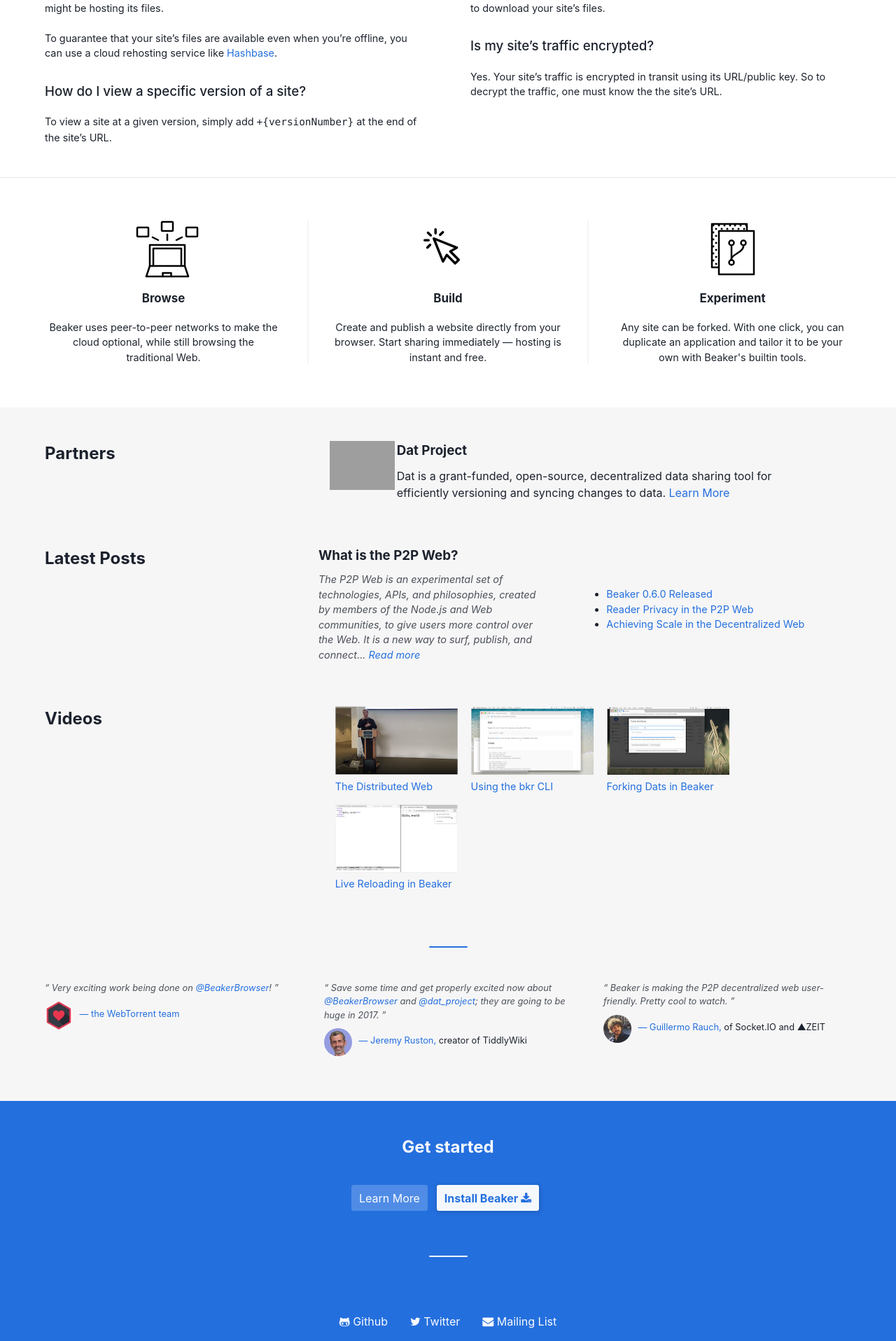
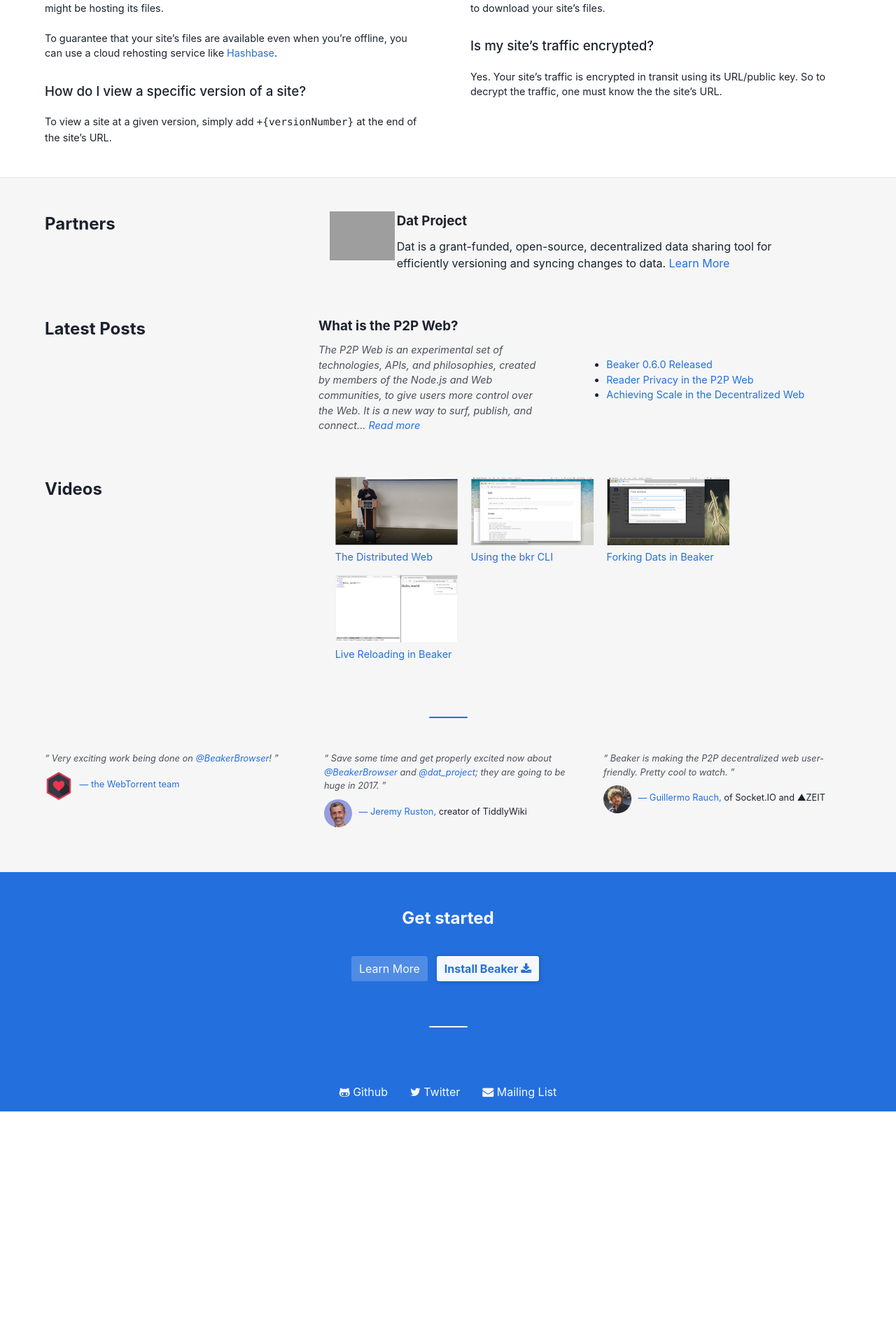
Before and after one commit to beakerbrowser/beakerbrowser.com, a Jekyll site: the page built from index.html, in a window 1280 px wide. Shown: the part 2334-4250 px from the top of the page at 70% size. Built offline with Jekyll 4.4.1, drawn with Linux system fonts in a browser that asks for light colours; after the commit the page ends 3922 px from its top, so only the background shows below that; grey boxes are pictures that could not be loaded.

Commit message:
Remove explainer section

```diff
--- a/css/pages/_home.scss
+++ b/css/pages/_home.scss
@@ -381,62 +381,6 @@
   }
 }
 
-.explainer {
-  @extend %grid-3;
-
- &__item {
-    @extend %col-1-3;
-    @extend %flex-container;
-    flex-direction: column;
-    max-width: 400px;
-    font-size: .9rem;
-    text-align: center;
-    padding: 3em 2em;
-
-    &:first-of-type {
-      padding-top: 0;
-    }
-
-    &:last-of-type {
-      padding-bottom: 0;
-    }
-
-    &:not(:last-of-type) {
-      border-bottom: 2px solid $gray--light;
-    }
-
-    @include respond-to(show-grid-3) {
-      padding: 0 2.5em;
-
-      &:not(:last-of-type) {
-        border-bottom: none;
-        border-right: 2px solid $gray--light;
-      }
-
-      &:first-of-type {
-        padding-left: 0;
-      }
-
-      &:last-of-type{
-        padding-right: 0;
-      }
-    }
-  }
-
-  img {
-    display: block;
-    margin: 0 auto 1em auto;
-  }
-
-  img.cursor {
-    padding: 0 1.25em .75em 0;
-  }
-
-  h3 {
-    margin-bottom: 1em;
-  }
-}
-
 .partners {
   @extend %grid-5;
   margin-bottom: 4em;
--- a/index.html
+++ b/index.html
@@ -105,41 +105,6 @@
       </li>
       {% endfor %}
     </ul>
-  </div>
-</div>
-
-<div class="section section--explainer">
-  <div class="container">
-    <div class="explainer">
-      <div class="explainer__item">
-        <img src="/img/icon/host-site.svg" width="100" height="85"/>
-        <h3>Browse</h3>
-        <p>
-        Beaker uses
-        peer-to-peer networks to make the cloud&nbsp;optional, while still
-        browsing the traditional&nbsp;Web.
-        </p>
-      </div>
-
-      <div class="explainer__item">
-        <img src="/img/icon/cursor.svg" class="cursor" width="70" height="85"/>
-        <h3>Build</h3>
-        <p>
-        Create and publish a website directly from your browser.
-        Start sharing immediately &mdash; hosting is
-        instant and&nbsp;free.
-        </p>
-      </div>
-
-      <div class="explainer__item">
-        <img src="/img/icon/fork-site.svg" width="70" height="85"/>
-        <h3>Experiment</h3>
-        <p>
-        Any site can be forked. With one click, you can duplicate an application
-        and tailor it to be your own with Beaker's builtin&nbsp;tools.
-        </p>
-      </div>
-   </div>
   </div>
 </div>
 
```
